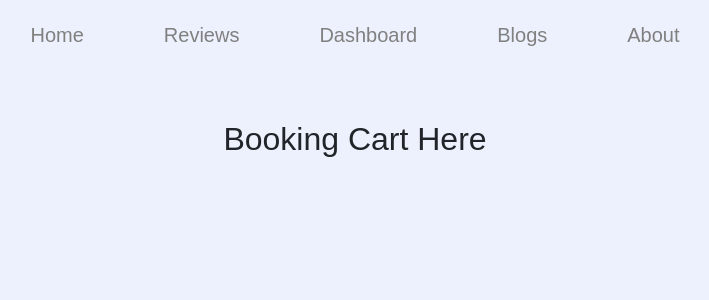
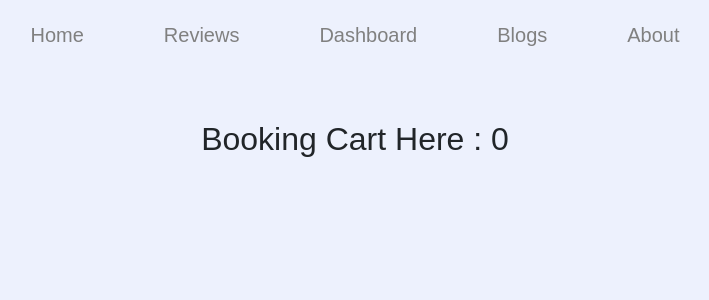
Before and after one commit to rasel-gannicus/Photographer-Website-Portfolio---E-commerce--with-React, a React (Create React App) app: page /bookingCart in a window 1280 px wide. Shown: the top 300 px of the page, without its empty margins (285-994 px from the left). Built offline with nearby package versions, Linux system fonts and the light colour scheme; no server answers.

Commit message:
working on booking cart page

```diff
--- a/src/Pages/Home/MyServices/BookingCart/BookingCart.js
+++ b/src/Pages/Home/MyServices/BookingCart/BookingCart.js
@@ -1,4 +1,4 @@
-import React, { useEffect } from 'react';
+import React, { useEffect, useState } from 'react';
 import usePackages from '../../../../utilities/Hooks/usePackages';
 import './BookingCart.css';
 import {getBookingItems} from '../../../../utilities/Local Storage/bookings-storage'
@@ -6,13 +6,23 @@ import {getBookingItems} from '../../../../utilities/Local Storage/bookings-stor
 const BookingCart = () => {
     const [packages, setPackages] = usePackages();
 
+    let[cart, setCart] = useState([]);
     useEffect(()=>{
         let items = getBookingItems();
-        console.log(items);
+        let freshCart = [];
+        for(let id in items){
+            let addedProduct = packages.find(index=> index.id == id);
+            if(addedProduct){
+                addedProduct.quantity = items[id];
+                freshCart.push(addedProduct);
+            }
+            setCart(freshCart);
+        }
     },[packages])
+    console.log(cart);
     return (
         <div>
-            <h2>Booking Cart Here</h2>
+            <h2>Booking Cart Here : {cart?.length}</h2>
         </div>
     );
 };
```
